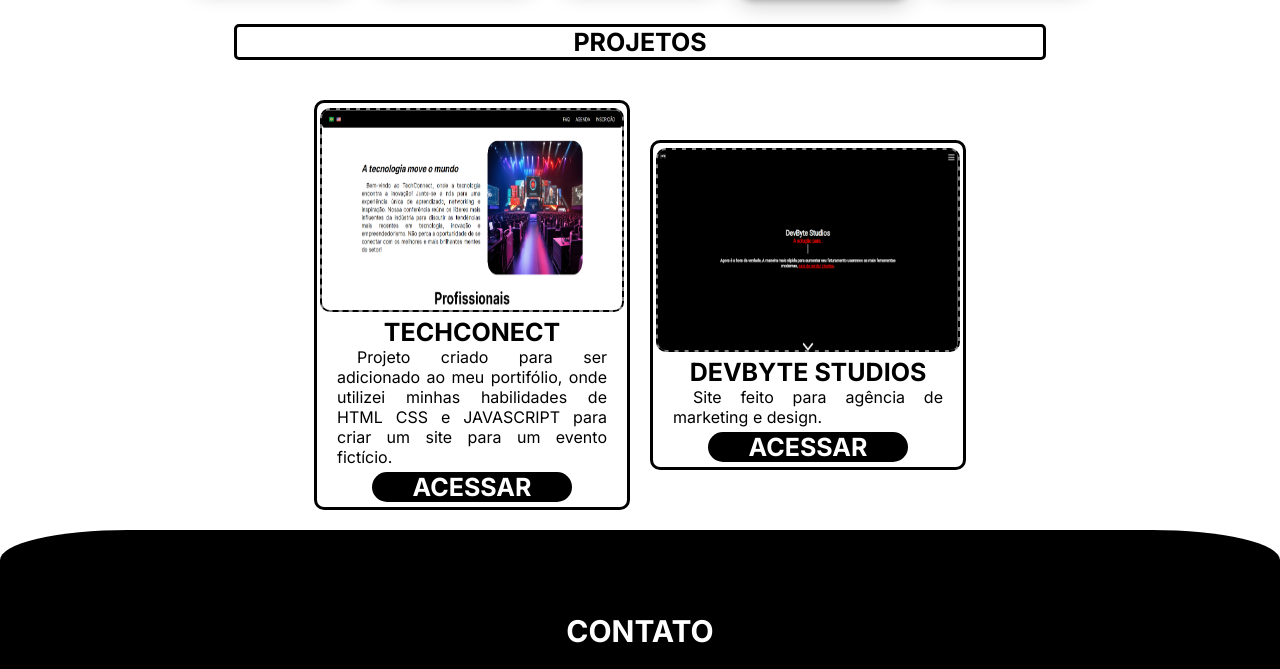
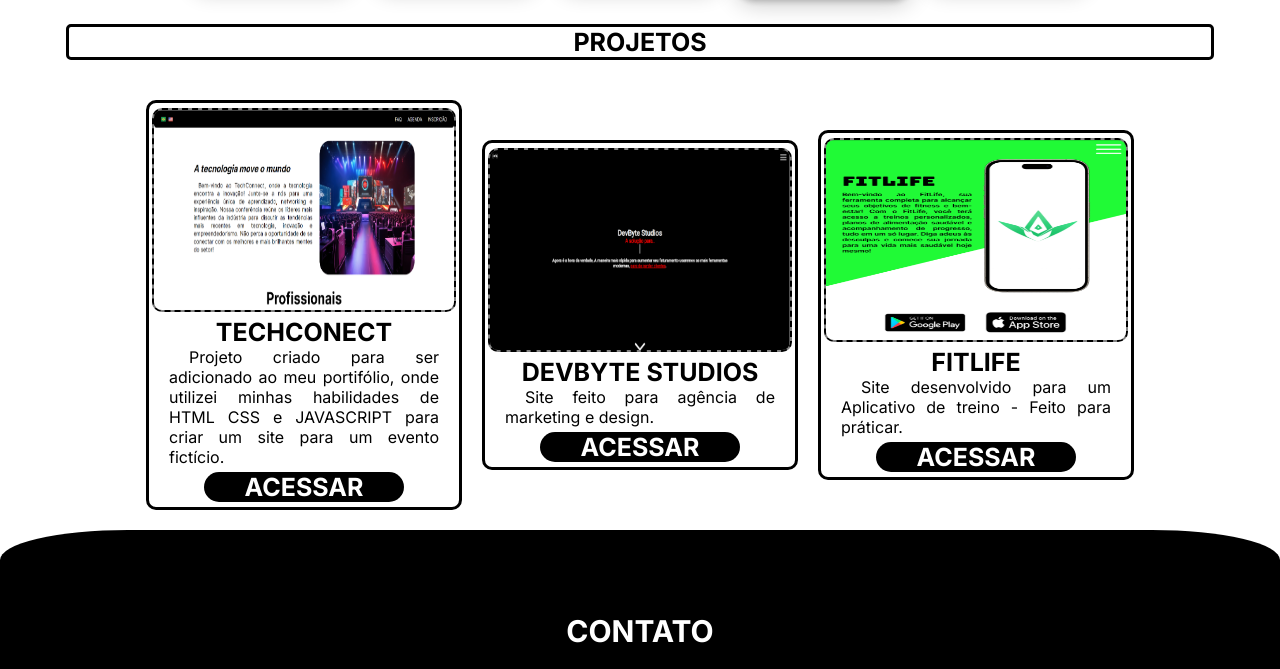
Before and after one commit to Davi-Souza-Dev/Portifolio, a plain HTML site: page index.html in a window 1280 px wide. Shown: the part 940-1609 px from the top of the page. Drawn offline with Linux system fonts and the light colour scheme.

Commit message:
Projeto adicionado

```diff
--- a/index.html
+++ b/index.html
@@ -136,6 +136,16 @@
                     <a href="https://davi-souza-dev.github.io/Site-Empresa/index.html" target="_blank">ACESSAR</a>
                 </div>
             </div>
+            <div class="container-projeto">
+                <img src="imagens/projeto3.png" alt="imagem-projeto">
+                <div class="content-projeto">
+                    <h1>FitLife</h1>
+                    <p>
+                    Site desenvolvido para um Aplicativo de treino - Feito para práticar.
+                    </p>
+                    <a href="https://davi-souza-dev.github.io/Projeto2" target="_blank">ACESSAR</a>
+                </div>
+            </div>
         </article>
     </section>
     <footer>
```
Also changed, not shown: imagens/projeto3.png (added).
